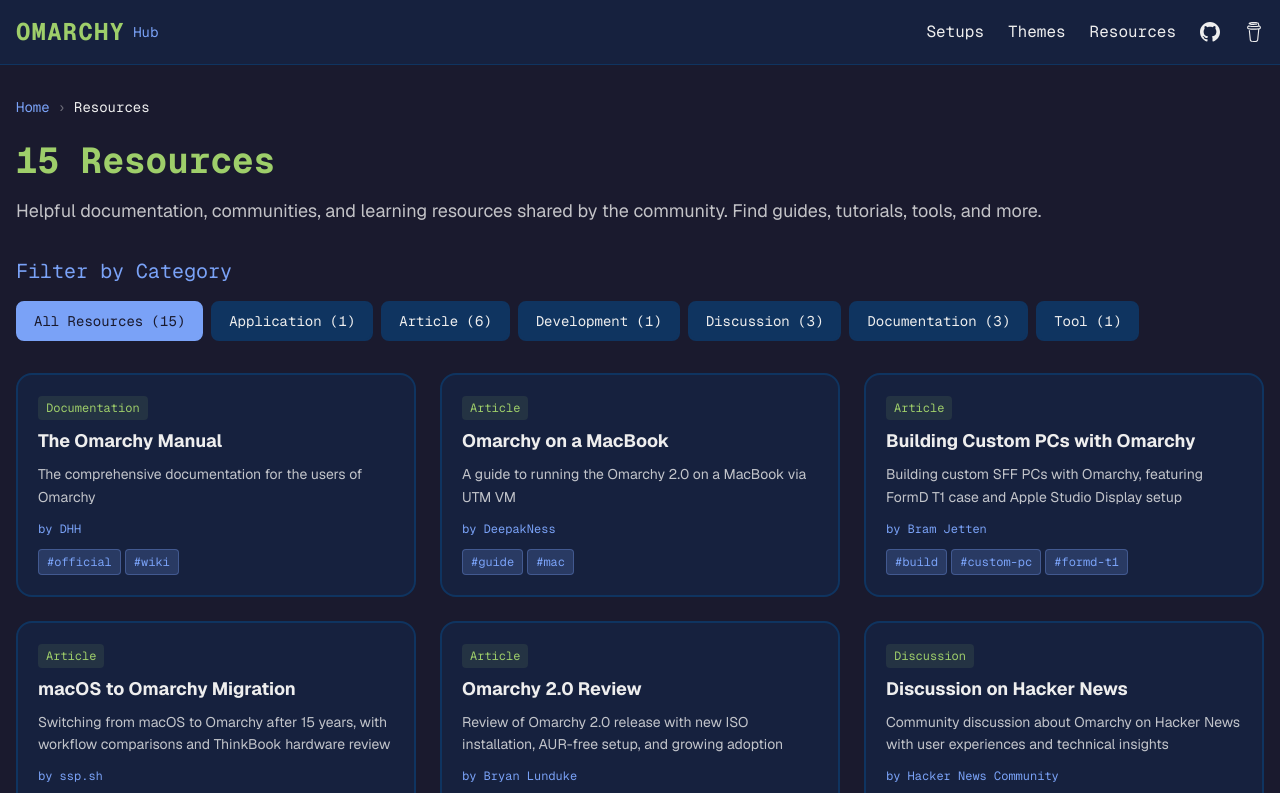
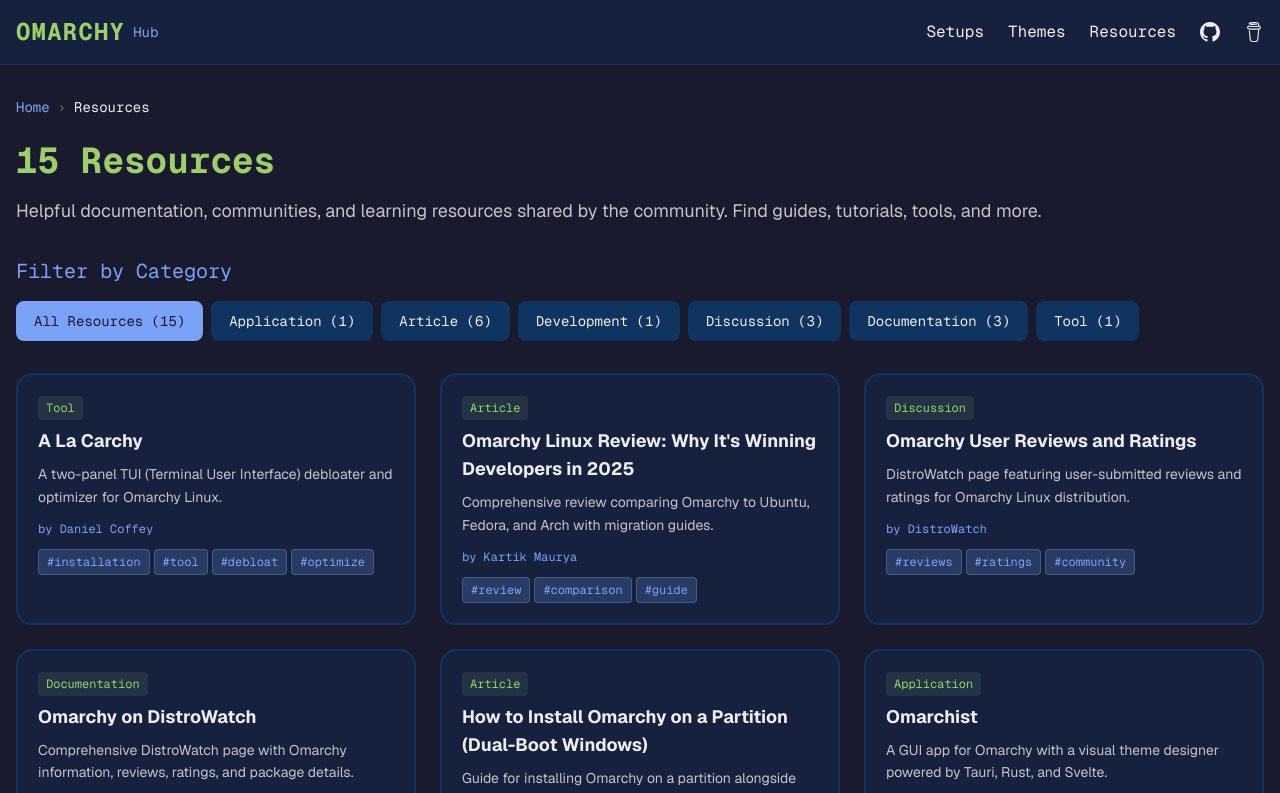
Before and after one commit to deepakness/omarchy-hub, a Next.js app: page /resources in a window 1280 px wide. Shown: the top 793 px of the page. Built offline with nearby package versions, Linux system fonts and the light colour scheme.

Commit message:
Show newest items first across all sections (themes, resources, homepage)

```diff
--- a/app/page.tsx
+++ b/app/page.tsx
@@ -11,11 +11,15 @@
 import releasesData from '../data/releases.json';
 
 export default function Home() {
-  const featuredThemes = themesData.slice(0, 6);
+  const featuredThemes = [...themesData]
+    .sort((a, b) => Number(b.id) - Number(a.id))
+    .slice(0, 6);
   const featuredSetups = [...setupsData]
     .sort((a, b) => Number(b.id) - Number(a.id))
     .slice(0, 6);
-  const featuredResources = resourcesData.slice(0, 6);
+  const featuredResources = [...resourcesData]
+    .sort((a, b) => Number(b.id) - Number(a.id))
+    .slice(0, 6);
   const featuredReleases = releasesData.slice(0, 3);
   const latestRelease = releasesData.find(release => release.isLatest) || releasesData[0];
   const latestVersion = latestRelease?.tag?.replace('v', '') || '0.0.0';
--- a/app/resources/page.tsx
+++ b/app/resources/page.tsx
@@ -8,9 +8,11 @@
   const categories = [...new Set(resourcesData.map(resource => resource.category))].sort();
   const [selectedCategory, setSelectedCategory] = useState<string | null>(null);
 
+  // Show newest first across all views
+  const sortedResources = [...resourcesData].sort((a, b) => Number(b.id) - Number(a.id));
   const filteredResources = selectedCategory
-    ? resourcesData.filter(resource => resource.category === selectedCategory)
-    : resourcesData;
+    ? sortedResources.filter(resource => resource.category === selectedCategory)
+    : sortedResources;
 
   return (
     <div className="min-h-screen bg-background">
--- a/app/themes/page.tsx
+++ b/app/themes/page.tsx
@@ -8,9 +8,11 @@
   const categories = [...new Set(themesData.map(theme => theme.category))].sort();
   const [selectedCategory, setSelectedCategory] = useState<string | null>(null);
 
+  // Show newest first across all views
+  const sortedThemes = [...themesData].sort((a, b) => Number(b.id) - Number(a.id));
   const filteredThemes = selectedCategory
-    ? themesData.filter(theme => theme.category === selectedCategory)
-    : themesData;
+    ? sortedThemes.filter(theme => theme.category === selectedCategory)
+    : sortedThemes;
 
   return (
     <div className="min-h-screen bg-background">
```
